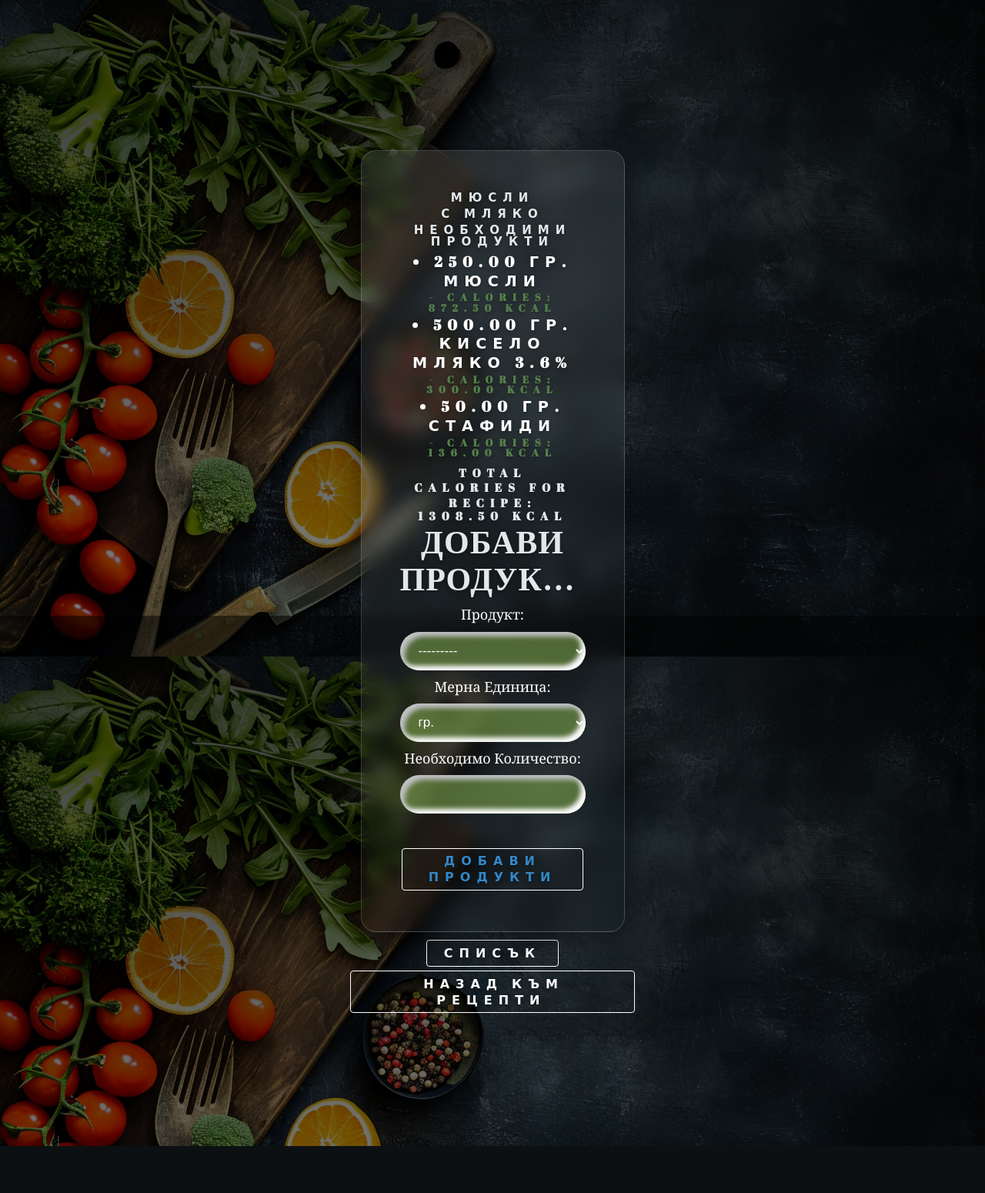
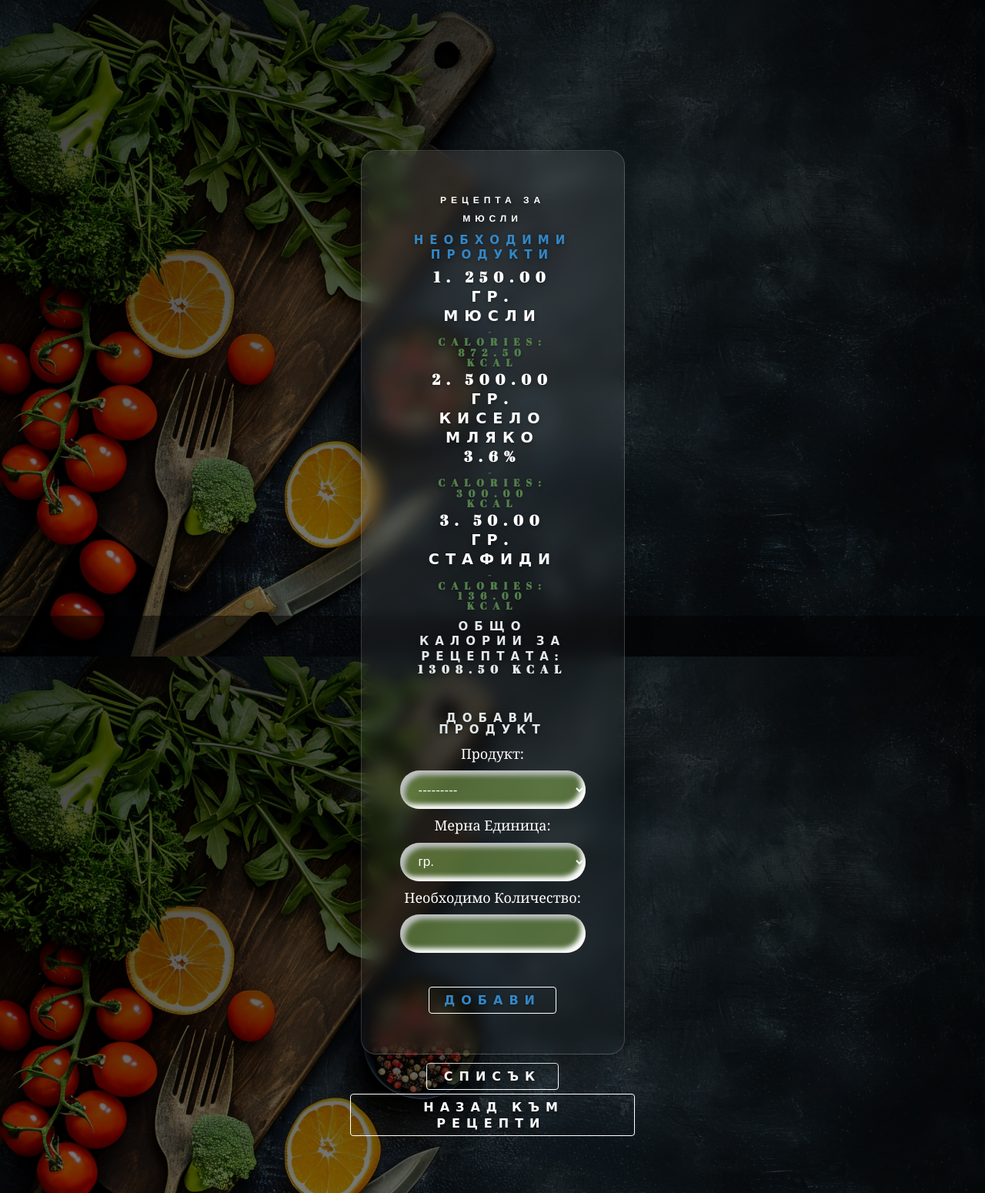
Before and after one commit to ivanmarinoff/menu-planning, a Django app: page /recipe/10/ in a window 1280 px wide. Shown: the top 1550 px of the page at 77% size. Before the commit the page ends 1489 px from the top, so only its background shows below. Run offline with Django 5.2, Linux system fonts and the light colour scheme; data comes from the database, SQL or seed files in the repository; both versions use the stored data as it was after the commit; some web fonts are replaced.

Commit message:
Updated recipe and menu

```diff
--- a/static/style/main.css
+++ b/static/style/main.css
@@ -125,6 +125,19 @@ a {
     text-transform: uppercase;
     text-shadow: 0 2px 5px rgba(0, 0, 0, 0.3);
     font-family: 'Abril Fatface', cursive;
+}
+
+.index-message h5 {
+    color: #ffffff;
+    font-size: 75%;
+
+    line-height: 2;
+    font-weight: 700;
+    letter-spacing: 6px;
+    word-spacing: normal;
+    text-transform: uppercase;
+    text-shadow: 0 2px 5px rgba(0, 0, 0, 0.3);
+    font-family: 'Helvetica', sans-serif;
 }
 
 #catalogue>h1{
--- a/templates/menu.html
+++ b/templates/menu.html
@@ -19,7 +19,7 @@
             <br>
 <button>
     <h1>
-        <a href="{% url 'create_meal' day.id %}">Създай меню</a>
+        <a href="{% url 'create_meal' day.id %}">Добави хранене</a>
     </h1>
 </button>
         </div>
--- a/templates/recipe.html
+++ b/templates/recipe.html
@@ -5,10 +5,10 @@
 <section id="index-headline">
     <div class="index-message">
         <div class="plant-card">
-    <h3>Рецепти за {{ dish.name }}</h3>
+    <h1>Рецепти за {{ dish.name }}</h1>
 
     <ul>
-    <h1>
+    <h5>
         {% for recipe in recipes %}
             <li>
                 <strong>{{ recipe.name }}</strong>:
@@ -22,7 +22,7 @@
         {% empty %}
             <li>Няма налични рецепти за тази категория.</li>
         {% endfor %}
-    </h1>
+    </h5>
     </ul>
 
     <!-- Form to add a new recipe -->
--- a/templates/recipe_detail.html
+++ b/templates/recipe_detail.html
@@ -7,11 +7,11 @@
         <div class="index-message">
             <div class="plant-card">
 
-                <h1>{{ recipe.name }}</h1>
-                <h1>{{ recipe.description }}</h1>
+                <h5>Рецепта за {{ recipe.name }}</h5>
+{#                <h5>{{ recipe.description }}</h5>#}
 
-                <h1>Необходими продукти</h1>
-                <oli>
+                <h1><span>Необходими продукти</span></h1>
+                <ol>
                     <h1>{% for item in products_with_calories %}
                         <li>
                             {{ item.product.quantity_required }} {{ item.product.unit }} {{ item.product.product.name }}
@@ -20,10 +20,10 @@
                             {% endif %}
                         </li>
                     {% endfor %}</h1>
-                </oli>
-                <h1><strong>Total Calories for Recipe:</strong> {{ total_calories }} kcal</h1>
-
-                <h3>Добави продукти</h3>
+                </ol>
+                <h1><strong>Общо калории за рецептата:</strong> {{ total_calories }} kcal</h1>
+                <br><br>
+                <h1>Добави продукт</h1>
                 <form method="post">
                     {% csrf_token %}
                     {{ formset.management_form }}
@@ -42,7 +42,7 @@
                         </tr>
                     {% endfor %}
                     <br><br>
-                    <button type="submit"><h1><span>Добави продукти</span></h1></button>
+                    <button type="submit"><h1><span>Добави</span></h1></button>
                 </form>
 
                 <div id="empty-form" style="display: none;">
```
Also changed, not shown: templates/summary_shopping_list.html (+4 -4 lines), db.sqlite3.
